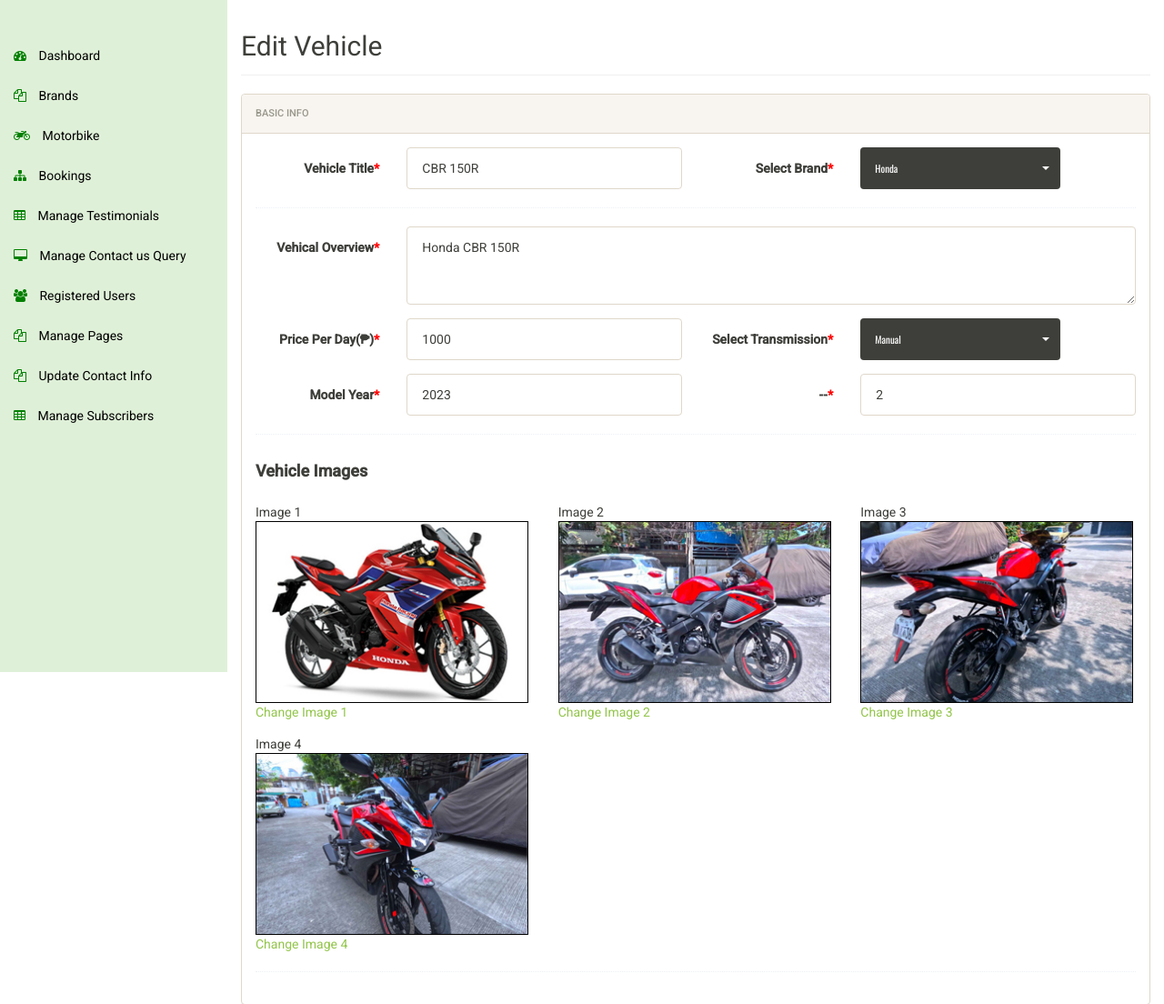
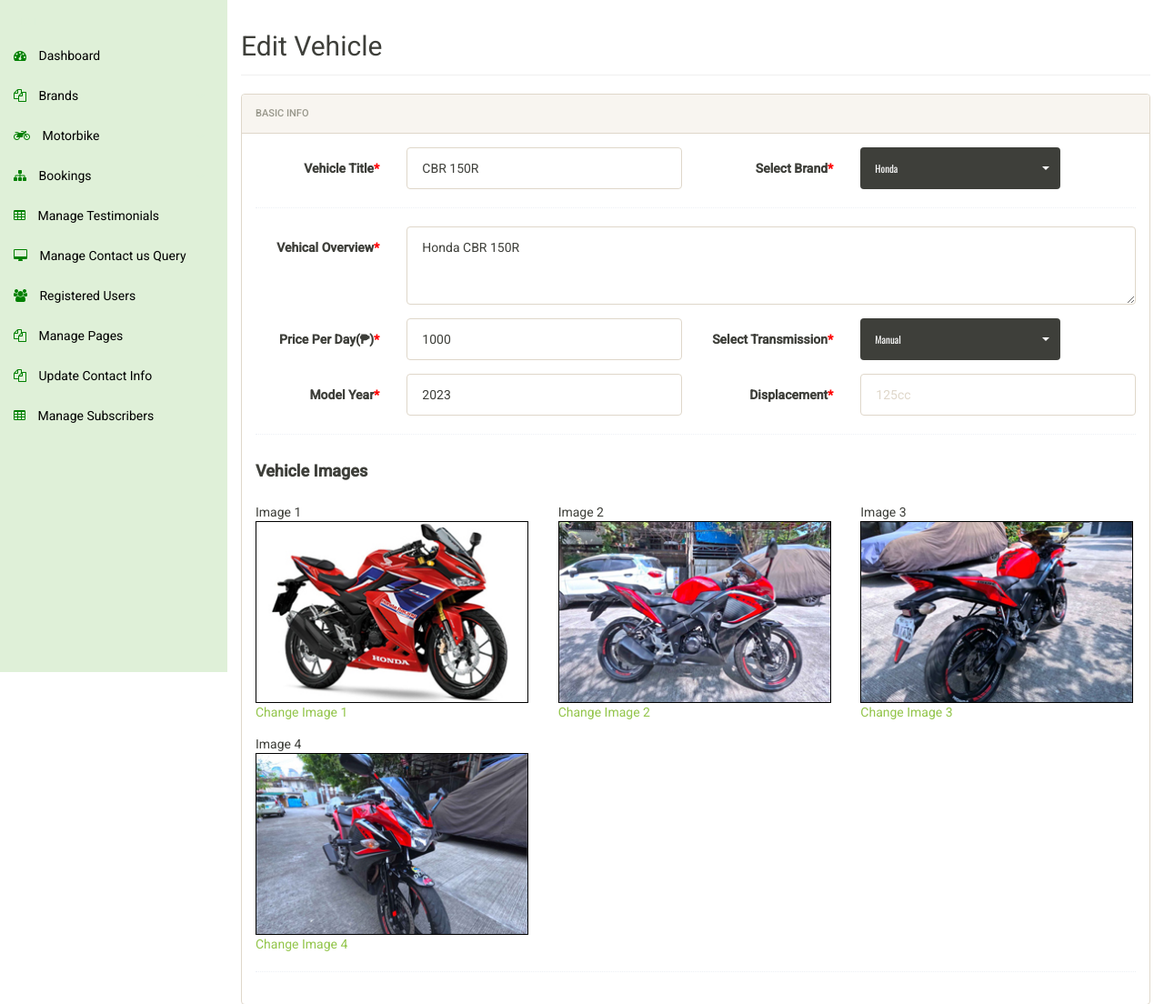
Before and after one commit to kimjayson-ph/surety, a PHP site: page /admin/edit-vehicle.php?id=9 in a window 1280 px wide. Shown: the part 61-1165 px from the top of the page at 91% size. Run offline with PHP 8.4, Linux system fonts and the light colour scheme; a user stored in the database is signed in; data comes from the database, SQL or seed files in the repository; data that the repository does not hold is empty.

Commit message:
add displacement cc

```diff
--- a/admin/edit-vehicle.php
+++ b/admin/edit-vehicle.php
@@ -202,9 +202,9 @@
 															<div class="col-sm-4">
 																<input type="text" name="modelyear" class="form-control" value="<?php echo htmlentities($result->ModelYear); ?>" required>
 															</div>
-															<label class="col-sm-2 control-label">--<span style="color:red">*</span></label>
+															<label class="col-sm-2 control-label">Displacement<span style="color:red">*</span></label>
 															<div class="col-sm-4">
-																<input type="text" name="seatingcapacity" class="form-control" value="<?php echo htmlentities($result->SeatingCapacity); ?>" required>
+																<input type="text" name="seatingcapacity" class="form-control" placeholder="125cc" required>
 															</div>
 														</div>
 														<div class="hr-dashed"></div>
--- a/admin/post-avehical.php
+++ b/admin/post-avehical.php
@@ -209,10 +209,10 @@
 													<div class="col-sm-4">
 														<input type="text" name="modelyear" class="form-control" required>
 													</div>
-													<!-- <label class="col-sm-2 control-label">--<span style="color:red">*</span></label>
+													<label class="col-sm-2 control-label">Displacement<span style="color:red">*</span></label>
 													<div class="col-sm-4">
-														<input type="text" name="seatingcapacity" class="form-control" required>
-													</div> -->
+														<input type="text" name="seatingcapacity" class="form-control" placeholder="125cc" required>
+													</div>
 												</div>
 												<div class="hr-dashed"></div>
 
```
Also changed, not shown: vehical-details.php (+4 -4 lines).
